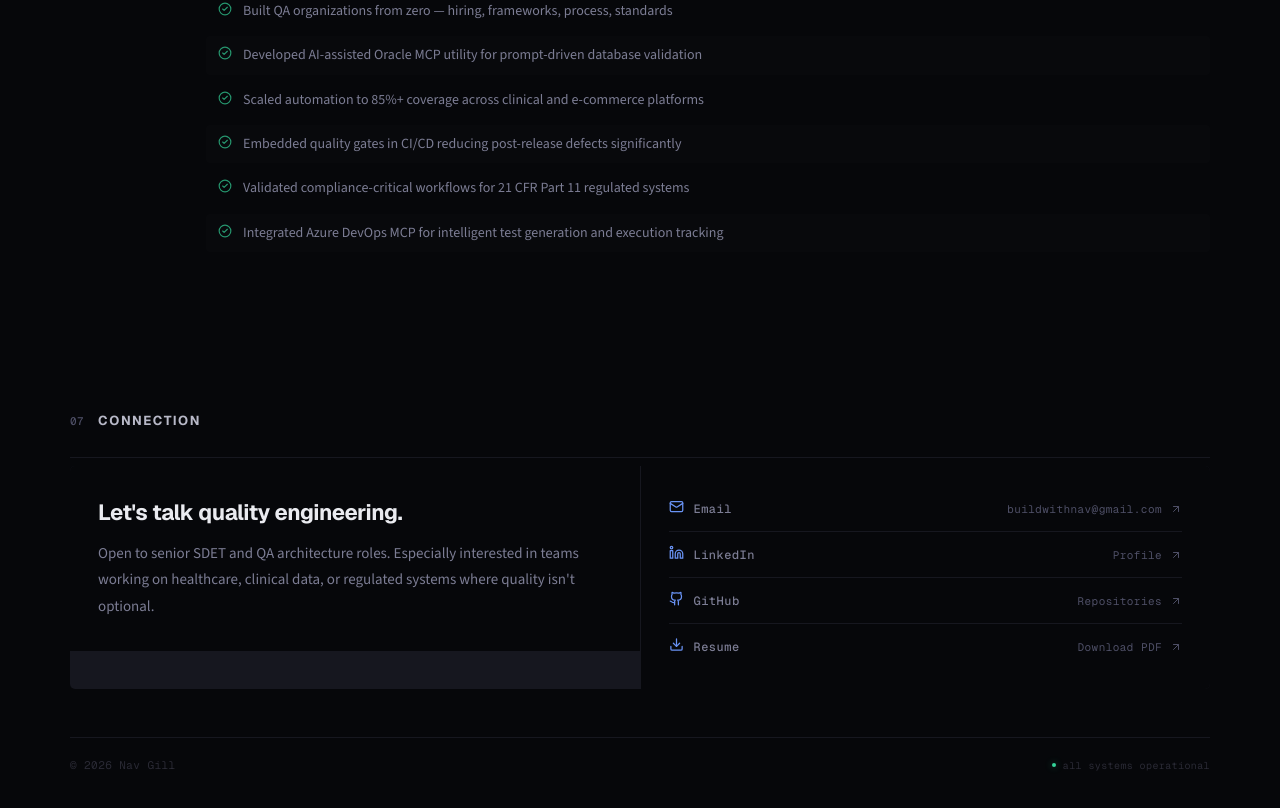
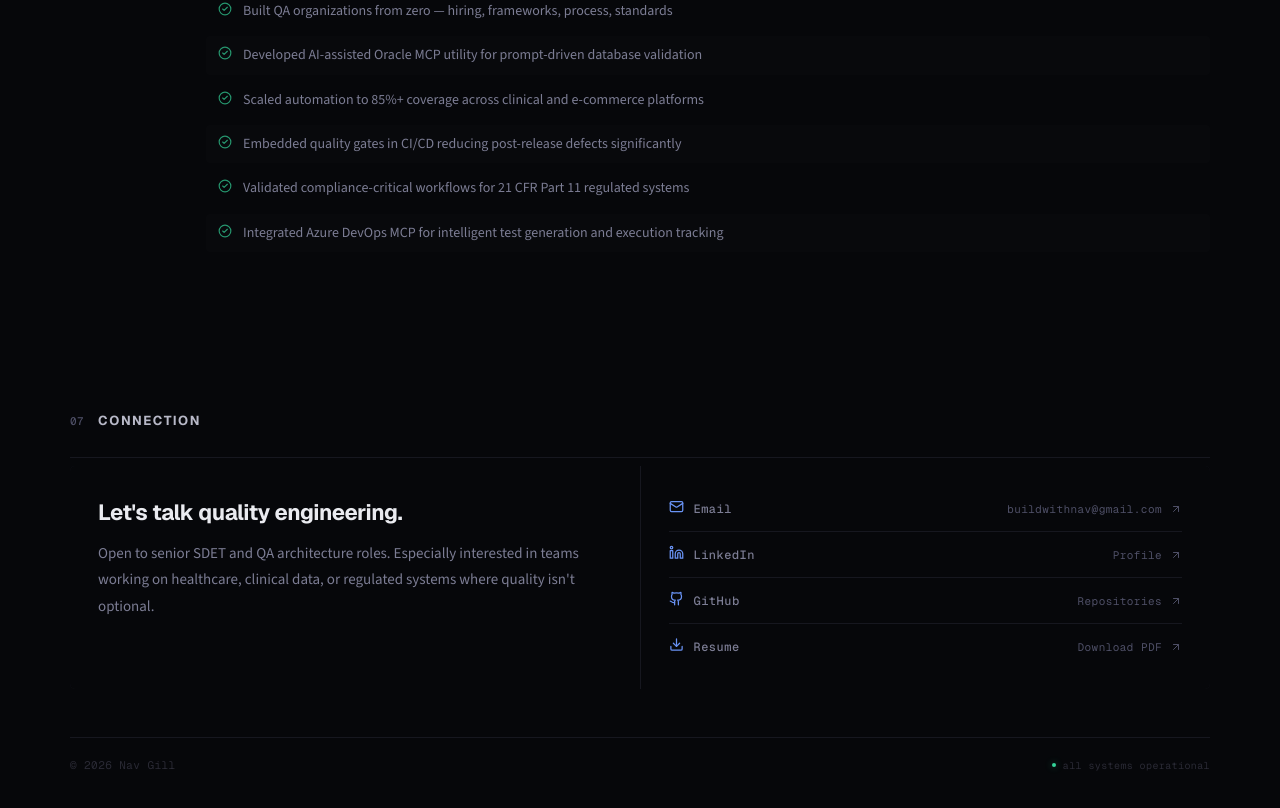
Before and after one commit to buildwithnav/nav-portfolio, a React (Vite) app: page / in a window 1280 px wide. Shown: the part 5025-5833 px from the top of the page. Built offline with nearby package versions, Linux system fonts and the light colour scheme.

Commit message:
fix: equal height connection grid cells

```diff
--- a/src/App.jsx
+++ b/src/App.jsx
@@ -1084,8 +1084,8 @@ function Connect() {
         <Reveal><SectionRule id="connect" number="07" label="Connection" /></Reveal>
 
         <div style={{ display: "grid", gridTemplateColumns: "1fr 1fr", gap: 1, background: "var(--border)", borderRadius: 5, overflow: "hidden" }} className="conn-g">
-          <Reveal delay={0.08}>
-            <div style={{ background: "var(--bg)", padding: "32px 28px" }}>
+          <Reveal delay={0.08} style={{ display: "flex" }}>
+            <div style={{ background: "var(--bg)", padding: "32px 28px", flex: 1 }}>
               <span style={{ fontFamily: "var(--display)", fontSize: 22, fontWeight: 700, color: "var(--fg)", display: "block", marginBottom: 14, letterSpacing: "-0.02em" }}>
                 Let's talk quality engineering.
               </span>
@@ -1096,8 +1096,8 @@ function Connect() {
               </p>
             </div>
           </Reveal>
-          <Reveal delay={0.12}>
-            <div style={{ background: "var(--bg)", padding: "20px 28px" }}>
+          <Reveal delay={0.12} style={{ display: "flex" }}>
+            <div style={{ background: "var(--bg)", padding: "20px 28px", flex: 1 }}>
               {channels.map((ch, i) => (
                 <a key={i} href={ch.href} target={ch.label === "Email" ? undefined : "_blank"} rel="noopener noreferrer" style={{
                   display: "flex", alignItems: "center", justifyContent: "space-between",
```
